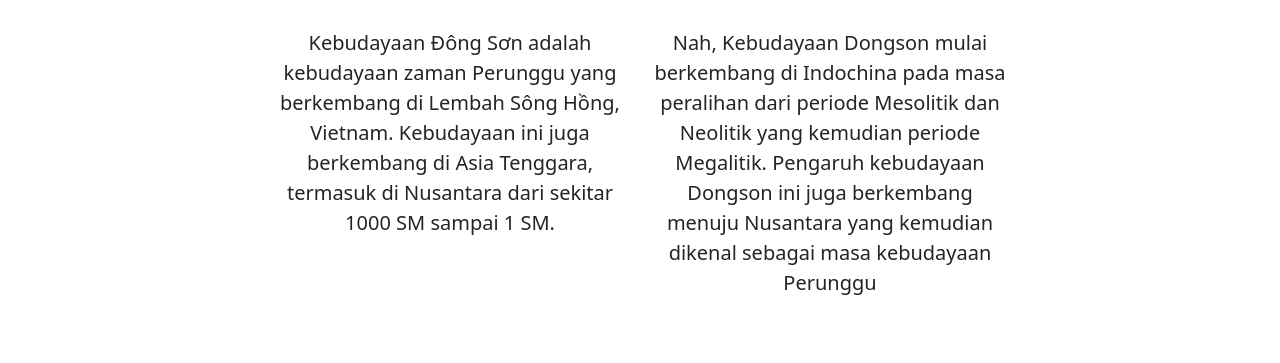
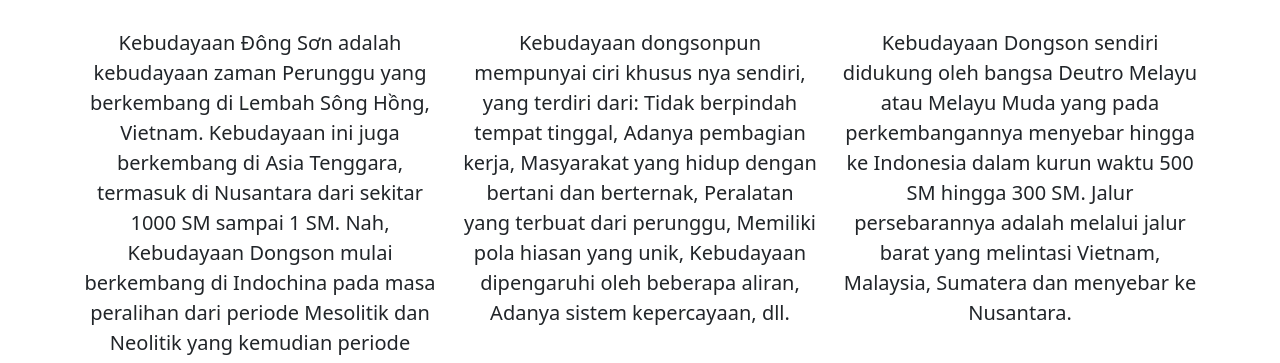
Before and after one commit to davebwt12345/sejarah.website.io, a plain HTML site: page index.html in a window 1280 px wide. Shown: the part 584-947 px from the top of the page. Drawn offline with nearby package versions, Linux system fonts and the light colour scheme.

Commit message:
update 4

```diff
--- a/index.html
+++ b/index.html
@@ -54,12 +54,16 @@
             <br>
             <div class="row justify-content-center fs-5 text-center">
                 <div class="col-4">
-                    <p>Kebudayaan Đông Sơn adalah kebudayaan zaman Perunggu yang berkembang di Lembah Sông Hồng, Vietnam. Kebudayaan ini juga berkembang di Asia Tenggara, termasuk di Nusantara dari sekitar 1000 SM sampai 1 SM.
+                    <p>Kebudayaan Đông Sơn adalah kebudayaan zaman Perunggu yang berkembang di Lembah Sông Hồng, Vietnam. Kebudayaan ini juga berkembang di Asia Tenggara, termasuk di Nusantara dari sekitar 1000 SM sampai 1 SM. Nah, Kebudayaan Dongson mulai berkembang di Indochina pada masa peralihan dari periode Mesolitik dan Neolitik yang kemudian periode Megalitik. Pengaruh kebudayaan Dongson ini juga berkembang menuju Nusantara yang kemudian dikenal sebagai masa kebudayaan Perunggu
+                    </p>
+              </div>
+                <div class="col-4">
+                    <p>
+                      Kebudayaan dongsonpun mempunyai ciri khusus nya sendiri, yang terdiri dari: Tidak berpindah tempat tinggal, Adanya pembagian kerja, Masyarakat yang hidup dengan bertani dan berternak, Peralatan yang terbuat dari perunggu, Memiliki pola hiasan yang unik, Kebudayaan dipengaruhi oleh beberapa aliran, Adanya sistem kepercayaan, dll.
                     </p>
                 </div>
-                <div class="col-4">
-                    <p>Nah, Kebudayaan Dongson mulai berkembang di Indochina pada masa peralihan dari periode Mesolitik dan Neolitik yang kemudian periode Megalitik. Pengaruh kebudayaan Dongson ini juga berkembang menuju Nusantara yang kemudian dikenal sebagai masa kebudayaan Perunggu
-                    </p>
+                <div class="col-4"
+                     <p>Kebudayaan Dongson sendiri didukung oleh bangsa Deutro Melayu atau Melayu Muda yang pada perkembangannya menyebar hingga ke Indonesia dalam kurun waktu 500 SM hingga 300 SM. Jalur persebarannya adalah melalui jalur barat yang melintasi Vietnam, Malaysia, Sumatera dan menyebar ke Nusantara.</p>
                 </div>
             </div>
         </div>
```
